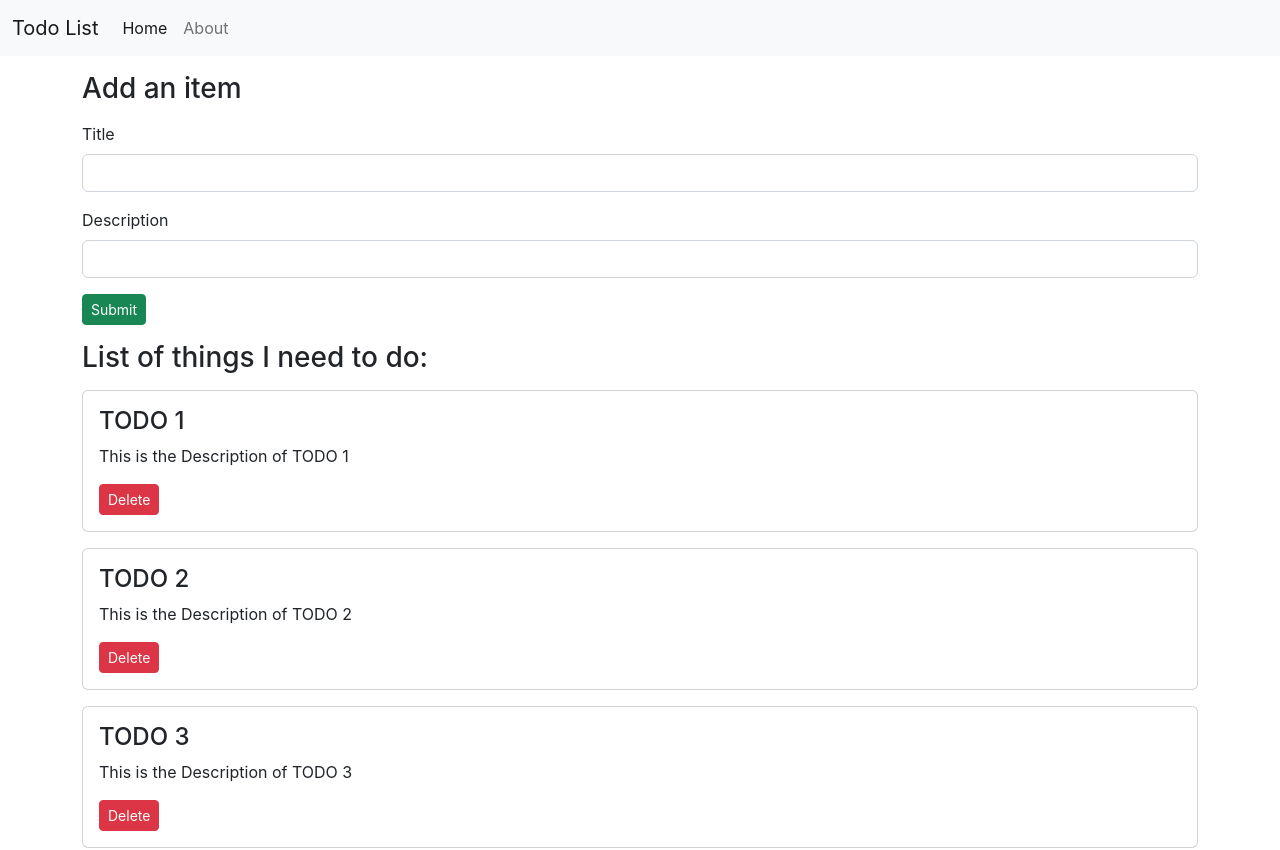
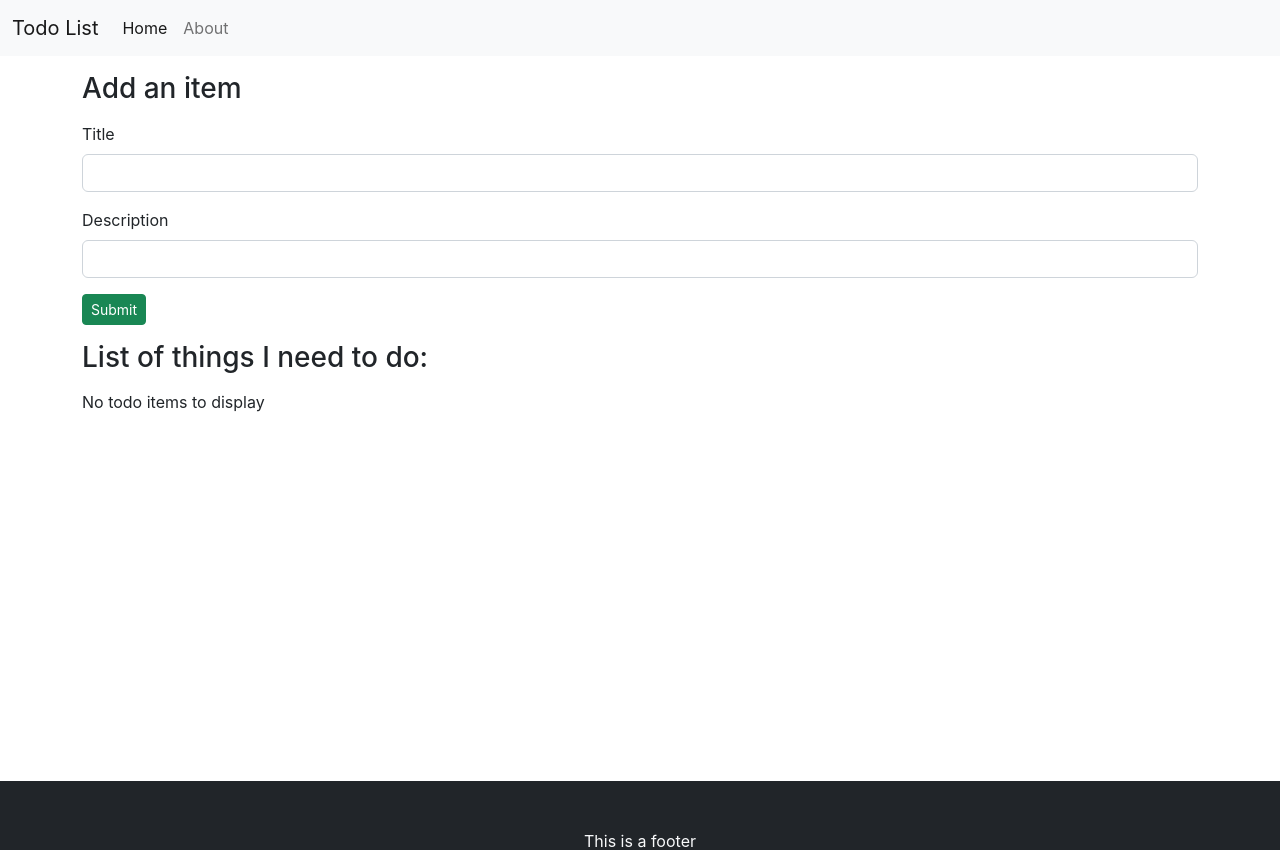
Before and after one commit to sinhaHarshit/todo-list-react, a React (Create React App) app: page / in a window 1280 px wide. Shown: the top 850 px of the page. Built offline with nearby package versions, Linux system fonts and the light colour scheme.

Commit message:
Implementated saving and retreiving items from local storage.

```diff
--- a/src/App.js
+++ b/src/App.js
@@ -3,37 +3,34 @@ import './App.css';
 import Footer from './components/Footer';
 import Header from './components/Header';
 import Todos from './components/Todos';
-import React, { useState } from 'react'
+import React, { useState, useEffect } from 'react'
 import Additem from './components/Additem';
 
 
 
 function App() {
+  //retreiving todos from local storage
+  let initTodo;
+  if (localStorage.getItem("todos") === null) {
+    initTodo = [];
+  }
+  else {
+    initTodo = JSON.parse(localStorage.getItem("todos"));
+  }
+
+  //onDelete function deletes current todo item
   const onDelete = (todo) => {
-    console.log("Deleting this item", todo.title)
+    console.log("Deleting this item", todo)
 
     setTodos(todos.filter((t) => {
       return t !== todo;
     }))
+    //saving todos to local storage IN json form
+    localStorage.setItem("todos", JSON.stringify(todos));
+
   }
 
-  const [todos, setTodos] = useState([
-    {
-      sno: 1,
-      title: "TODO 1",
-      desc: "This is the Description of TODO 1"
-    },
-    {
-      sno: 2,
-      title: "TODO 2",
-      desc: "This is the Description of TODO 2"
-    },
-    {
-      sno: 3,
-      title: "TODO 3",
-      desc: "This is the Description of TODO 3"
-    }
-  ]);
+  const [todos, setTodos] = useState(initTodo);
 
   const addTodo = (title, desc) => {
     if (title && desc) {
@@ -54,6 +51,10 @@ function App() {
       console.log(newTodo)
     }
   }
+  useEffect(() => {
+    //saving todos to local storage IN json form
+    localStorage.setItem("todos", JSON.stringify(todos));
+  }, [todos])
   return (
     <>
       <Header title="Todo List" />
```
